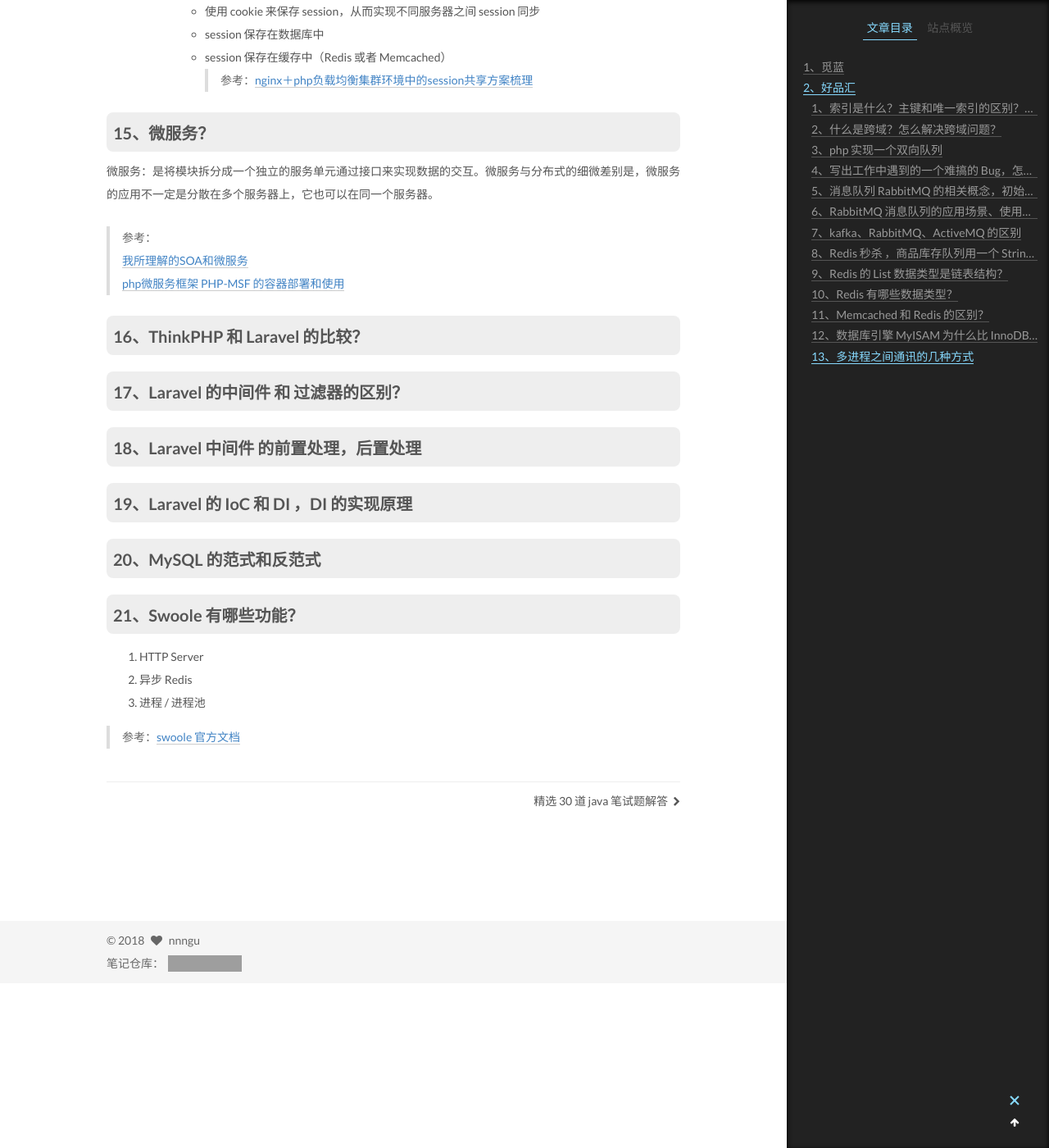
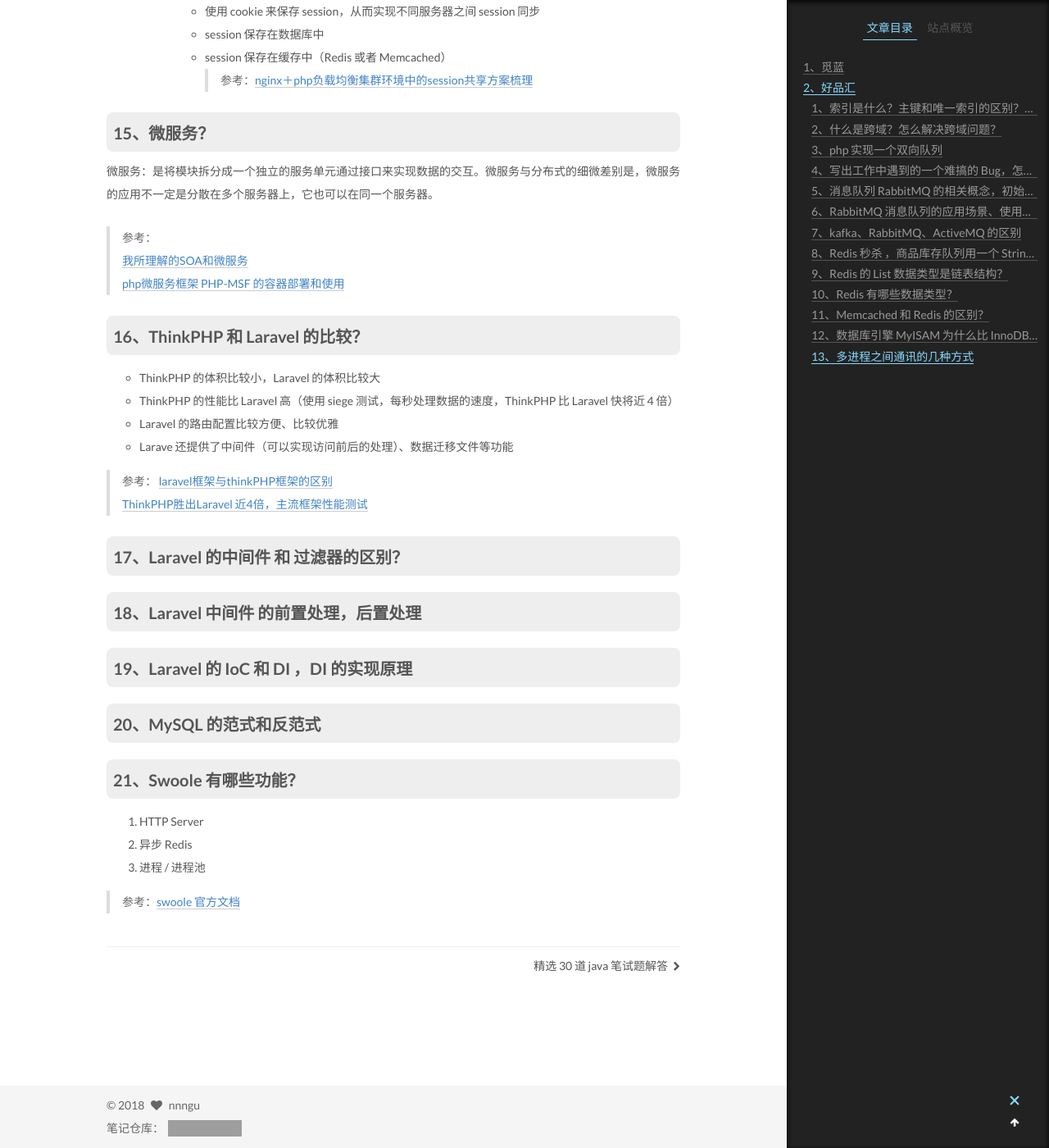
Before and after one commit to nnngu/LearningNotes, a Jekyll site: the page built from _posts/2018-06-05-PHP 面试题收集.md, in a window 1280 px wide and 1400 px high, scrolled down 11001 px. Shown: the whole window at 82% size. Built offline with Jekyll 4.4.1, drawn with Linux system fonts in a browser that asks for light colours; grey boxes are pictures that could not be loaded.

Commit message:
修改文件: _posts/2018-06-05-PHP 面试题收集.md

```diff
--- a/_posts/2018-06-05-PHP 面试题收集.md
+++ b/_posts/2018-06-05-PHP 面试题收集.md
@@ -401,7 +401,14 @@ Redis的操作之所以是原子性的，是因为Redis是单线程的。
 
 ### 16、ThinkPHP 和 Laravel 的比较？
 
+- ThinkPHP 的体积比较小，Laravel 的体积比较大
+- ThinkPHP 的性能比 Laravel 高（使用 siege 测试，每秒处理数据的速度，ThinkPHP 比 Laravel 快将近 4 倍）
+- Laravel 的路由配置比较方便、比较优雅
+- Larave 还提供了中间件（可以实现访问前后的处理）、数据迁移文件等功能
 
+>参考：
+>[laravel框架与thinkPHP框架的区别](https://blog.csdn.net/weixin_39768635/article/details/78036985)
+>[ThinkPHP胜出Laravel 近4倍，主流框架性能测试](https://blog.csdn.net/cxymds/article/details/73294497)
 
 ### 17、Laravel 的中间件 和 过滤器的区别？
 
```
